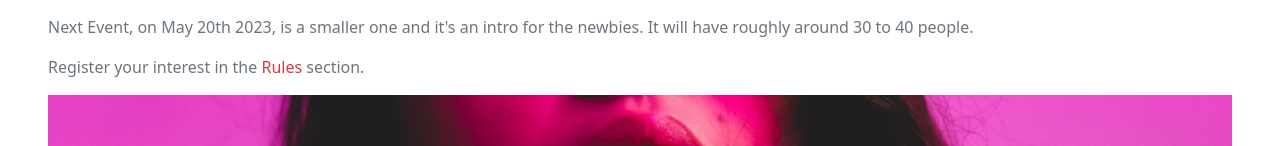
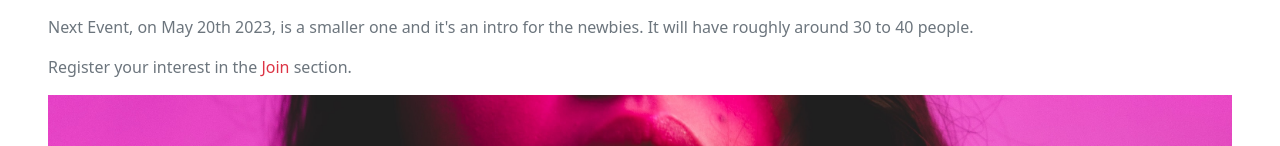
Before and after one commit to dantrovato/the-tribe-react18, a React (Vite) app: page /events in a window 1280 px wide. Shown: the part 551-697 px from the top of the page. Built offline with nearby package versions, Linux system fonts and the light colour scheme.

Commit message:
Fix typo for link to Join in the event page

```diff
--- a/src/components/Events.tsx
+++ b/src/components/Events.tsx
@@ -9,8 +9,8 @@ const Events = () => {
       </p>
       <p className="text-muted">
         Register your interest in the{" "}
-        <Link className="navbar-brand text-danger" to="/rules">
-          Rules
+        <Link className="navbar-brand text-danger" to="/join">
+          Join
         </Link>{" "}
         section.
       </p>
```
